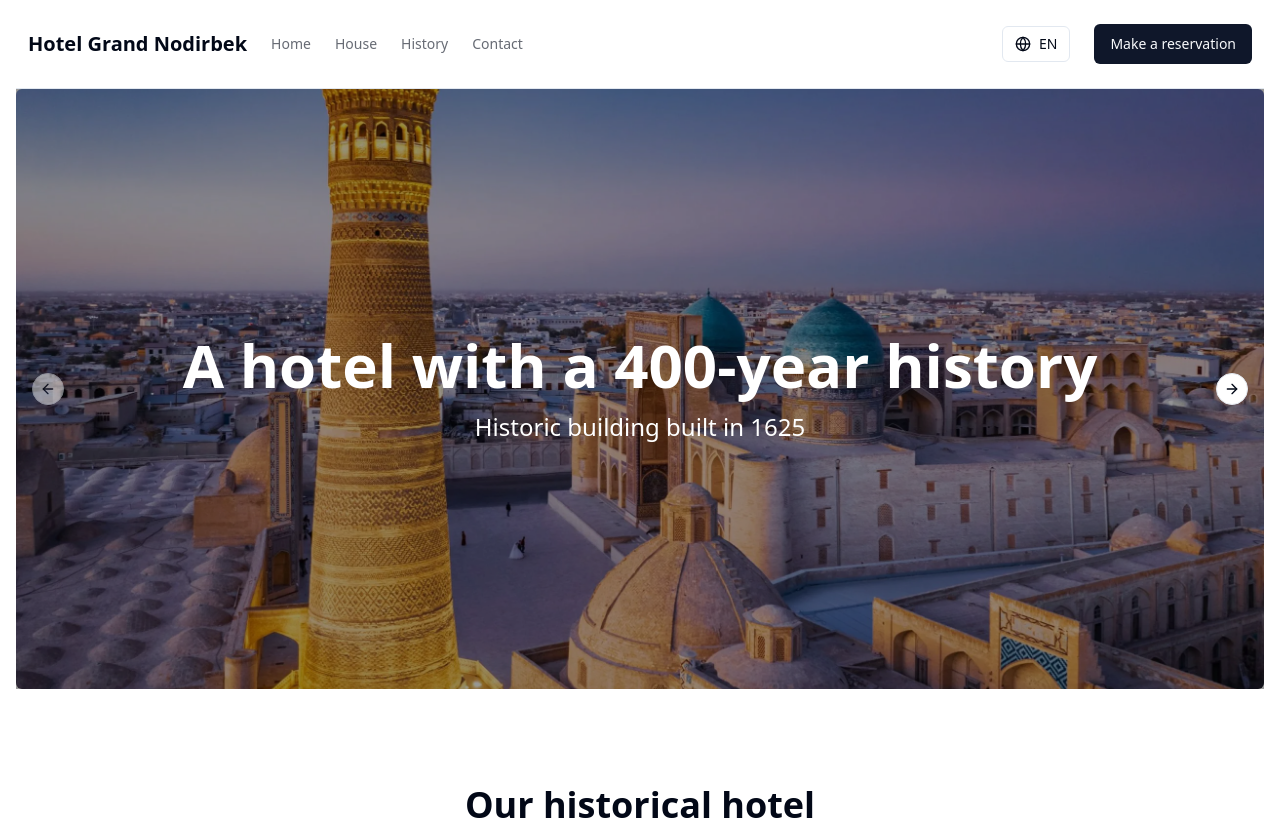
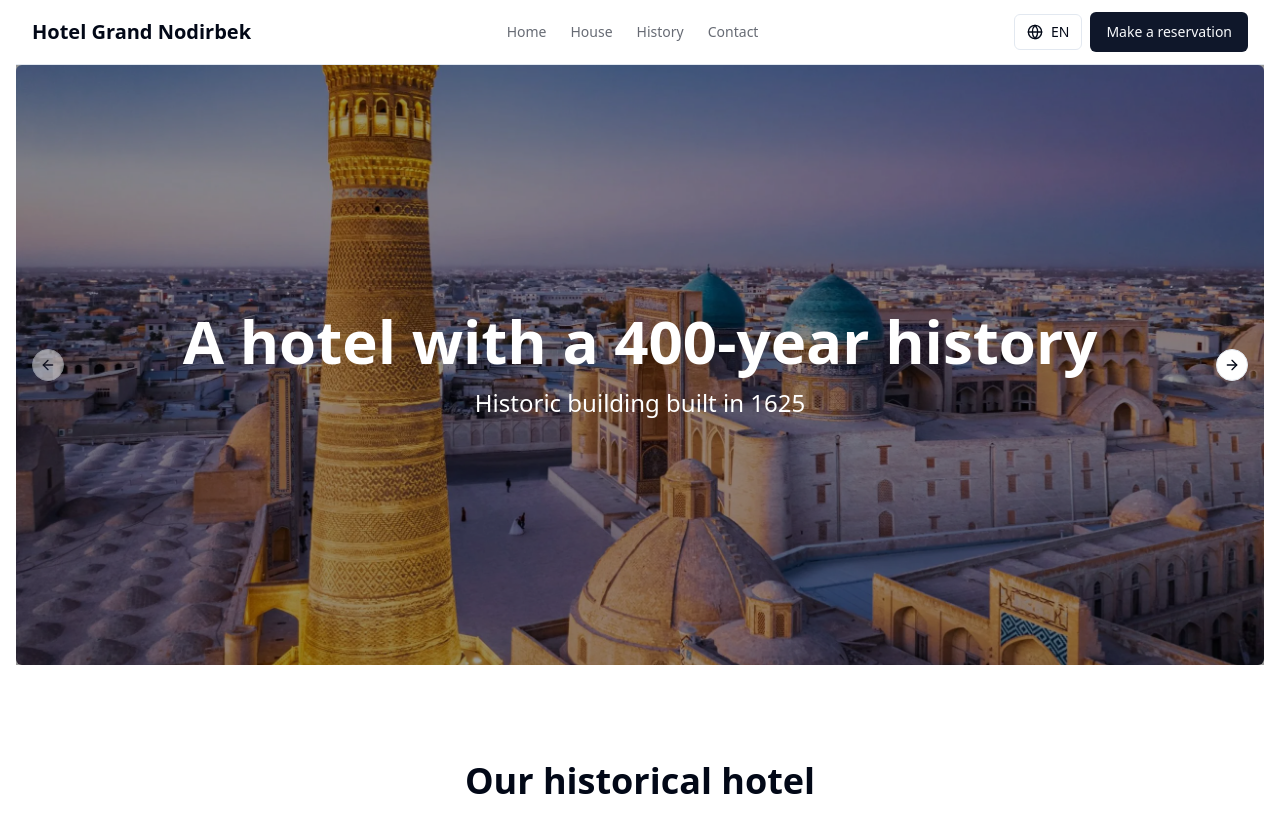
Before and after one commit to Umidjon-developer05/hotel-grand, a Next.js app: page /en in a window 1280 px wide. Shown: the top 820 px of the page. Built offline with nearby package versions, Linux system fonts and the light colour scheme.

Commit message:
first commit

```diff
--- a/components/header.tsx
+++ b/components/header.tsx
@@ -12,6 +12,7 @@ const navigation = [
 	{ name: 'history', href: '/tarix' },
 	{ name: 'contact', href: '/aloqa' },
 ]
+
 interface LanguageSwitcherProps {
 	currentLang: 'en' | 'uz'
 	dictionary: {
@@ -33,13 +34,19 @@ interface LanguageSwitcherProps {
 export function Header({ currentLang, dictionary }: LanguageSwitcherProps) {
 	const pathname = usePathname()
 	const t = dictionary.navbar
+
 	return (
-		<header className='sticky top-0 z-50 p-3 w-full border-b bg-background/95 backdrop-blur supports-[backdrop-filter]:bg-background/60'>
-			<div className='container flex h-16 items-center'>
-				<Link href='/' className='flex items-center space-x-2'>
-					<span className='text-xl font-bold'>Hotel Grand Nodirbek</span>
-				</Link>
-				<nav className='flex items-center space-x-6 text-sm font-medium ml-6'>
+		<header className='sticky top-0 z-50 w-full border-b bg-background/95 backdrop-blur supports-[backdrop-filter]:bg-background/60'>
+			<div className='container px-4 py-3 flex flex-col gap-4 md:flex-row md:items-center md:justify-between'>
+				{/* Logo */}
+				<div className='flex items-center justify-between'>
+					<Link href='/' className='text-xl font-bold'>
+						Hotel Grand Nodirbek
+					</Link>
+				</div>
+
+				{/* Navigation */}
+				<nav className='flex flex-col md:flex-row items-start md:items-center gap-2 md:gap-6 text-sm font-medium'>
 					{navigation.map(item => (
 						<Link
 							key={item.href}
@@ -51,13 +58,13 @@ export function Header({ currentLang, dictionary }: LanguageSwitcherProps) {
 									: 'text-foreground/60'
 							)}
 						>
-							{t
-								? (t as { [key: string]: string | undefined })[item.name]
-								: item.name}
+							{t ? t[item.name as keyof typeof t] || item.name : item.name}
 						</Link>
 					))}
 				</nav>
-				<div className='ml-auto flex items-center space-x-4 gap-2 '>
+
+				{/* Language switcher and button */}
+				<div className='flex flex-col md:flex-row items-start md:items-center gap-2'>
 					<LanguageSwitcher currentLang={currentLang} dictionary={dictionary} />
 					<Button asChild>
 						<Link href='/rezervatsiya'>{dictionary?.navbar?.make}</Link>
```
